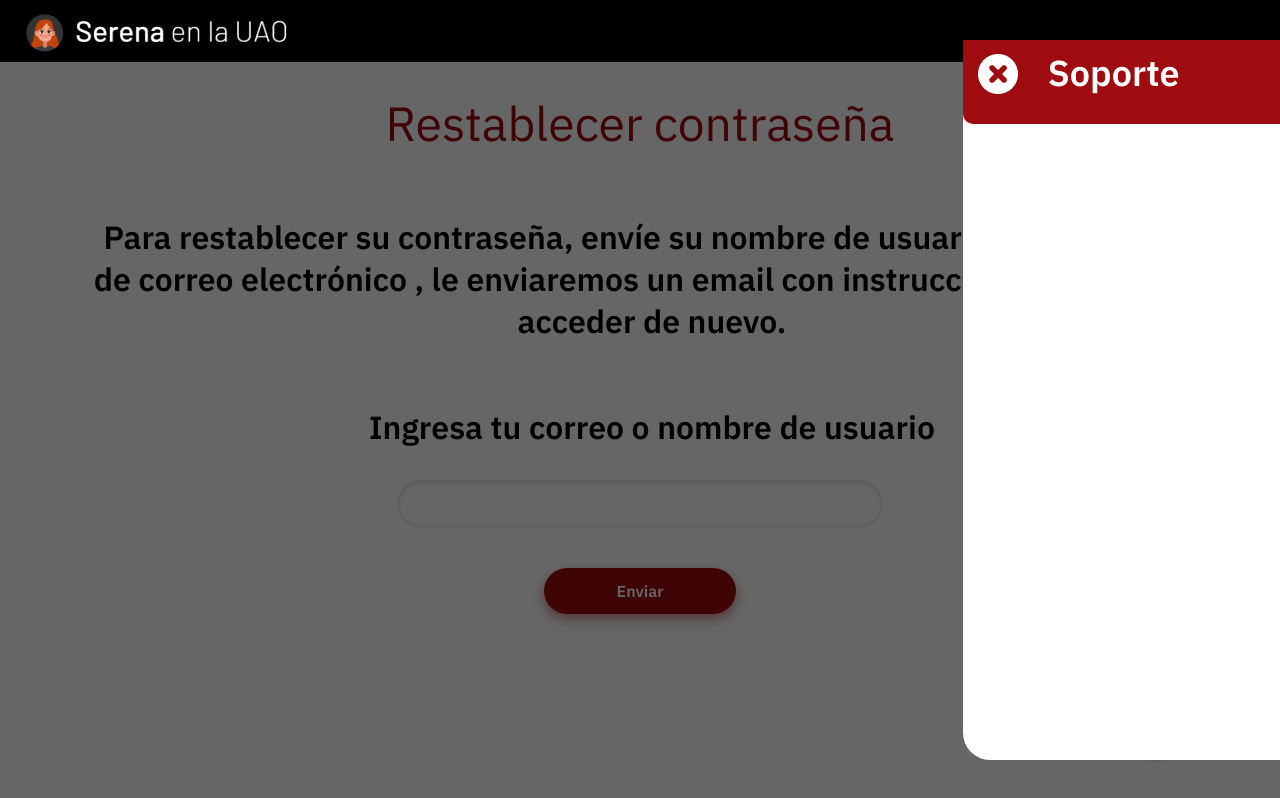
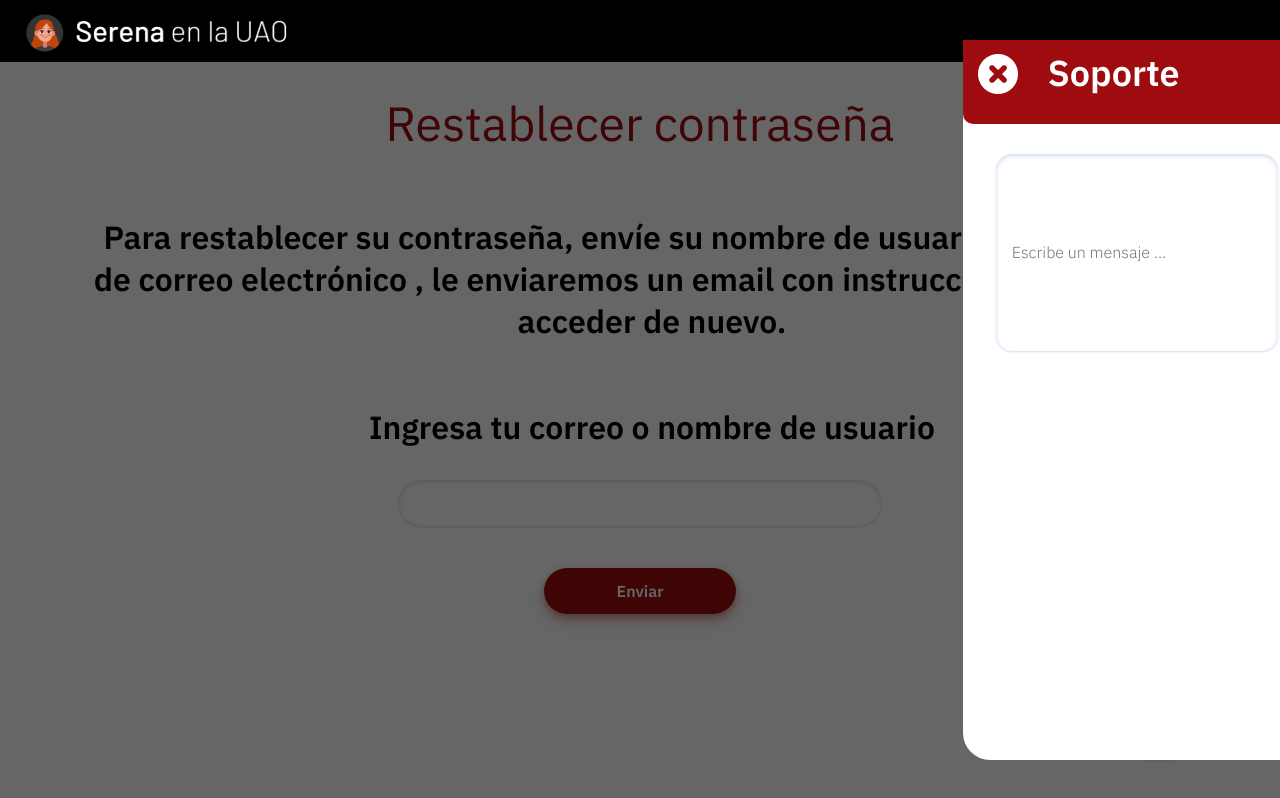
Before and after one commit to wildchamo/SerenaUAO, a React (Create React App) app in the folder finalweb/: page /restablecer in a window 1280 px wide. Both pictures are taken after a click on the picture 1142 px from the left and 667 px from the top of the page. Built offline with nearby package versions, Linux system fonts and the light colour scheme.

Commit message:
casi fin estilos modal2 soporte

```diff
--- a/finalweb/src/componentes/Campo/Campo.css
+++ b/finalweb/src/componentes/Campo/Campo.css
@@ -12,7 +12,7 @@
 }
 
 .campo-l{
-    width: 28.3rem;
+    width: 250px;
     height: 12.3rem;
     border-radius: 1rem;
     font-family: "IBM Plex Sans";
--- a/finalweb/src/paginas/restablecer/modal2.css
+++ b/finalweb/src/paginas/restablecer/modal2.css
@@ -38,7 +38,7 @@
 }
 .tituloModal {
   height: 66px;
-  width: 100%;
+  width: 228px;
   background-color: var(--rojo);
   border-radius: 0 0 10px 10px;
   padding: 9px 108px 9px 15px;
@@ -57,3 +57,7 @@
     margin-top: 5px;
     margin-right: 30px;
 }
+
+.Mensajes{
+  padding: 30px 22px 42px 22px;
+}
--- a/finalweb/src/paginas/restablecer/modal2.js
+++ b/finalweb/src/paginas/restablecer/modal2.js
@@ -1,7 +1,7 @@
 import './modal2.css';
 import { BrowserRouter as Router, Route, Link, Switch } from "react-router-dom";
 import XBlanca from "../../imagenes/Xfondoblanco.png";
-
+import Campo  from "../../componentes/Campo/Campo.js"
 const Modal2 = ({ handleClose, show, children,data }) => {
   const {texto}=data
   const showHideClassName = show ? "modal display-block" : "modal display-none";
@@ -17,6 +17,11 @@ const Modal2 = ({ handleClose, show, children,data }) => {
         </Link>
        <h4> Soporte </h4>
         </div>
+
+        <div className="Mensajes">
+        <Campo tamaño="campo-l" tipo="texto" texto="Escribe un mensaje ..."/>
+        </div>
+
       </section>
     </div>
   );
```
